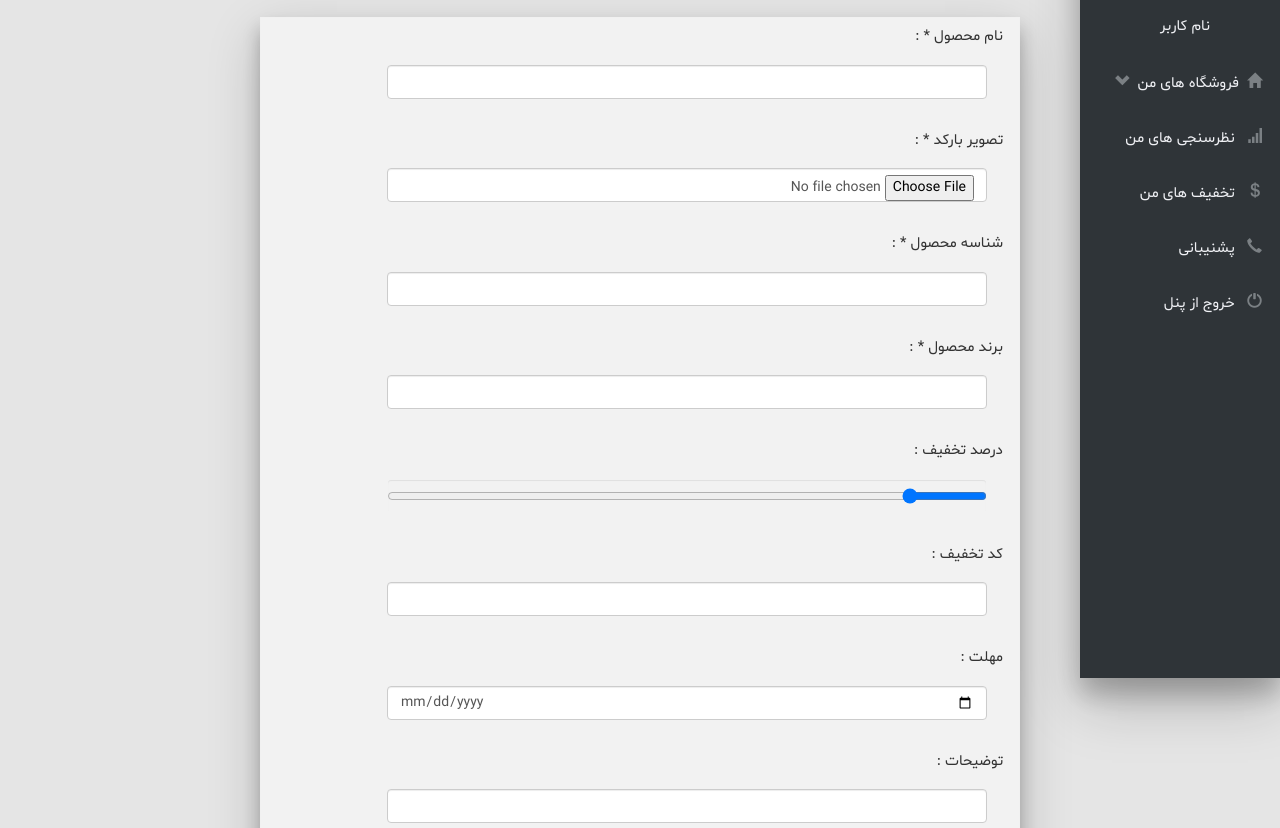
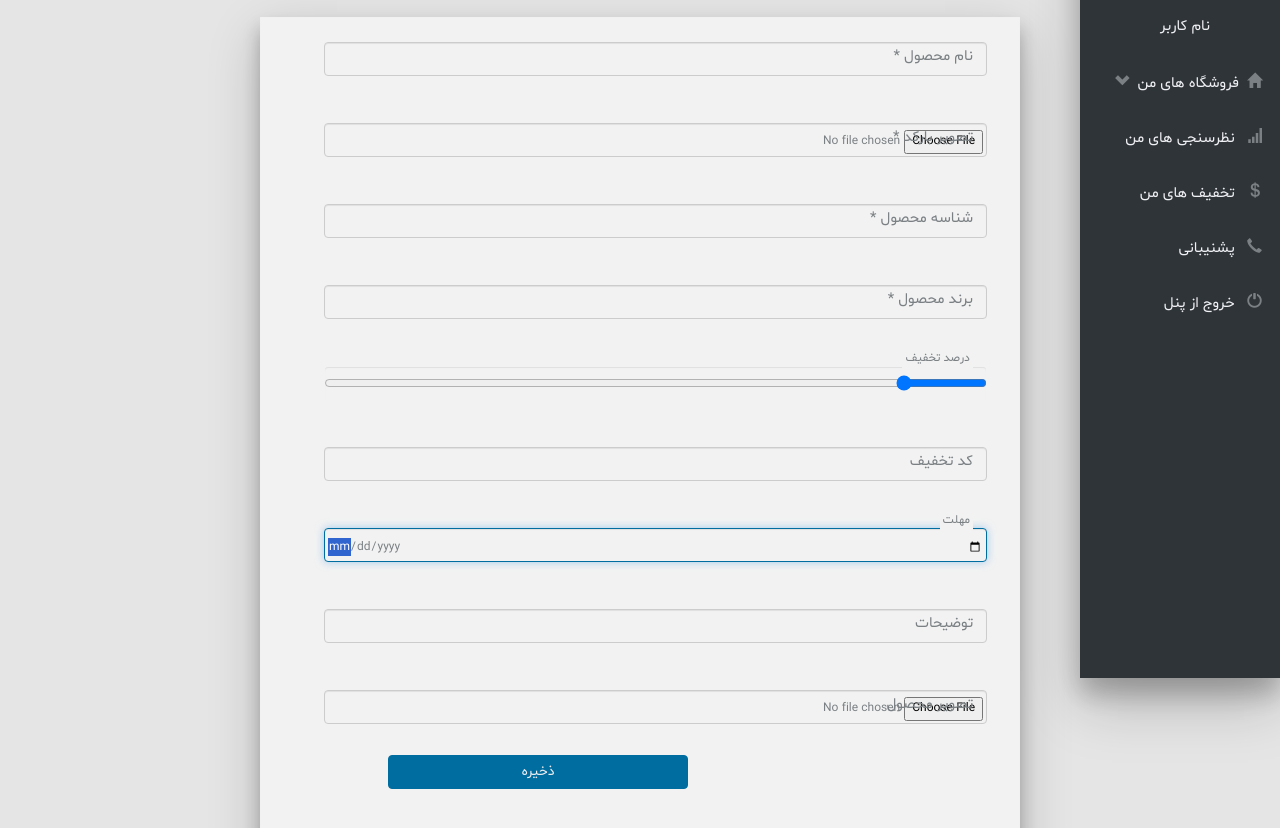
Before and after one commit to glarem98/DisPoll-Salesman-Client, a plain HTML site: page addDiscount.html in a window 1280 px wide. Shown: the part 122-950 px from the top of the page. Drawn offline with nearby package versions, Linux system fonts and the light colour scheme; files whose address does not match are found by name; a web font is replaced by a local one.

Commit message:
[AddDiscount has been changed]

```diff
--- a/addDiscount.html
+++ b/addDiscount.html
@@ -57,6 +57,60 @@
             border: none;
             cursor: pointer;
         }
+        .pictureInput {
+            top: -1px;
+            font-size: 12px;
+            padding-left: 3px;
+            padding-right: 3px;
+            padding-bottom: 2px;
+            color: #7B8084 !important;
+            background: #F2F2F2 !important;
+            background-size: 50px 30px;
+        }
+        input[type=text] {
+            padding: 12px 20px;
+            display: inline-block;
+            border: 1px solid #ccc;
+            border-radius: 4px;
+            box-sizing: border-box;
+        }
+
+        input {
+            font-size: 18px;
+            padding: 10px 10px 10px 5px;
+            display: block;
+            width: 300px;
+            border: 1px solid #212121;
+            background: transparent !important;
+            color: #212121;
+            /*border-radius: 10px;*/
+        }
+
+        label {
+            color: #7B8084 !important;
+            font-weight: normal !important;
+            position: absolute;
+            pointer-events: none;
+            right: 45px;
+            top: 20px;
+        }
+
+        input:focus ~ label,
+        input:valid ~ label {
+            top: -1px;
+            font-size: 12px;
+            padding-left: 3px;
+            padding-right: 3px;
+            padding-bottom: 3px;
+            color: #7B8084 !important;
+            background: #F2F2F2 !important;
+            background-size: 50px 30px;
+        }
+
+        input:focus,
+        input:valid {
+            border-color: #006DA0 !important;
+        }
     </style>
     <nav class="w3-sidenav w3-card-16 w3-animate-right " style="display:block;background-color:#2F3438" id="rightMenu">
         <div class="w3-margin ">
@@ -108,86 +162,93 @@
                       <form class="form-horizontal" id="addDiscount-form">
 
                           <div class="form-group">
-                              <div class="col-md-10">
-                                  نام محصول * : <input type="text" required name="productName" value=""
-                                                       class="form-control w3-margin"
-                                                       id="addDiscount-form-product-name-inp" accept="application/txt" />
+                              <div class="col-md-11">
+                                  <input type="text" required name="productName" value=""
+                                         class="form-control w3-margin"
+                                         id="addDiscount-form-product-name-inp" accept="application/txt" />
+                                  <label> نام محصول * </label>
                               </div>
                           </div>
 
                           <div class="form-group">
-                              <div class="col-md-10">
-                                  تصویر بارکد * :  <input type="file" required name="productBarcodeImage" value=""
-                                                          class="form-control w3-margin"
-                                                          id="addDiscount-form-product-barcode-image-file" accept="image/*" />
+                              <div class="col-md-11">
+                                  <input type="file" required name="productBarcodeImage" value=""
+                                         class="form-control w3-margin pictureInput"
+                                         id="addDiscount-form-product-barcode-image-file" accept="image/*" />
+                                  <label> تصویر بارکد * </label>
                               </div>
                           </div>
 
                           <div class="form-group">
-                              <div class="col-md-10">
-                                  شناسه محصول * :  <input type="text" required name="productCode" value=""
+                              <div class="col-md-11">
+                                   <input type="text" required name="productCode" value=""
                                                           class="form-control w3-margin"
                                                           id="addDiscount-form-product-code-inp" accept="application/txt" />
+                                     <label> شناسه محصول * </label>
                               </div>
                           </div>
                           <div class="form-group">
-                              <div class="col-md-10">
-                                  برند محصول * : <input type="text" required name="productBrand" value=""
-                                                        class="form-control w3-margin"
+                              <div class="col-md-11">
+                                  <input type="text" required name="productBrand" value=""
+                                                        class="form-control w3-margin pictureInput"
                                                         id="addDiscount-form-product-brand-inp" accept="application/txt" />
+                                  <label> برند محصول * </label>
+                              </div>
+                          </div>
+                          <div class="form-group">
+                              <div class="col-md-11" >
+                                  <input type="range" required name="percent" min="0" max="100" step="5" value="10"
+                                                       class="form-control w3-margin"
+                                                       id="addDiscount-form-percent-inp" accept="application/txt"/>
+                                  <label> درصد تخفیف   </label>
                               </div>
                           </div>
 
                           <div class="form-group">
-                              <div class="col-md-10" >
-                                  درصد تخفیف :  <input type="range" required name="percent" min="0" max="100" step="5" value="10"
-                                                       class="form-control w3-margin"
-                                                       id="addDiscount-form-percent-inp" accept="application/txt"/>
+                              <div class="col-md-11">
+                                    <input type="text" required name="percentCode" value=""
+                                                     class="form-control w3-margin"
+                                                     id="addDiscount-form-percent-code-inp" accept="application/txt" />
+                                  <label> کد تخفیف </label>
                               </div>
                           </div>
 
                           <div class="form-group">
-                              <div class="col-md-10">
-                                  کد تخفیف :  <input type="text" name="percentCode" value=""
-                                                     class="form-control w3-margin"
-                                                     id="addDiscount-form-percent-code-inp" accept="application/txt" />
+                              <div class="col-md-11">
+<!--                                  تعویض تاریخ-->
+                                  <input type="date" required autofocus value="" name="timeout"
+                                                 class="form-control w3-margin pictureInput"
+                                                 id="addDiscount-form-timeout-inp" accept="application/txt">
+                                  <label> مهلت </label>
+                              </div>
+                          </div>
+                          <div class="form-group">
+                              <div class="col-md-11">
+                                  <input type="text" required name="description" value=""
+                                                    class="form-control w3-margin"
+                                                    id="addDiscount-form-description-inp" accept="application/txt" />
+                                  <label> توضیحات </label>
                               </div>
                           </div>
 
                           <div class="form-group">
-                              <div class="col-md-10">
-<!--                                  تعویض تاریخ-->
-                                  مهلت :  <input type="date" value="" name="timeout"
-                                                 class="form-control w3-margin"
-                                                 id="addDiscount-form-timeout-inp" accept="application/txt">
+                              <div class="col-md-11">
+                                   <input type="file" required name="ImageSrc" value="productImage"
+                                                     class="form-control w3-margin pictureInput"
+                                                     id="addDiscount-form-product-image-inp" accept="image/*" />
+                                   <label> تصویر محصول </label>
                               </div>
                           </div>
 
                           <div class="form-group">
-                              <div class="col-md-10">
-                                  توضیحات :  <input type="text" name="description" value=""
-                                                    class="form-control w3-margin"
-                                                    id="addDiscount-form-description-inp" accept="application/txt" />
-                              </div>
-                          </div>
-
-                          <div class="form-group">
-                              <div class="col-md-10">
-                                  تصویر محصول <input type="file" name="ImageSrc" value="productImage"
-                                                     class="form-control w3-margin"
-                                                     id="addDiscount-form-product-image-inp" accept="image/*" />
-                              </div>
-                          </div>
-
-                          <div class="form-group">
-                              <div class="col-md-offset-5 col-md-10">
+                              <div class="col-md-offset-5 col-md-11">
                                   <input type="submit" value="ذخیره" id="addDiscount-form-submit-btn" class="btn btn-default btnColors" />
                               </div>
                           </div>
 
                           <br />
                           <div class="form-group">
-                              <div class="col-md-10">
+                              <div class="col-md-11">
                                   * : وارد کردن تنها یکی از این موارد کافی می باشد.
                               </div>
                           </div>
```
